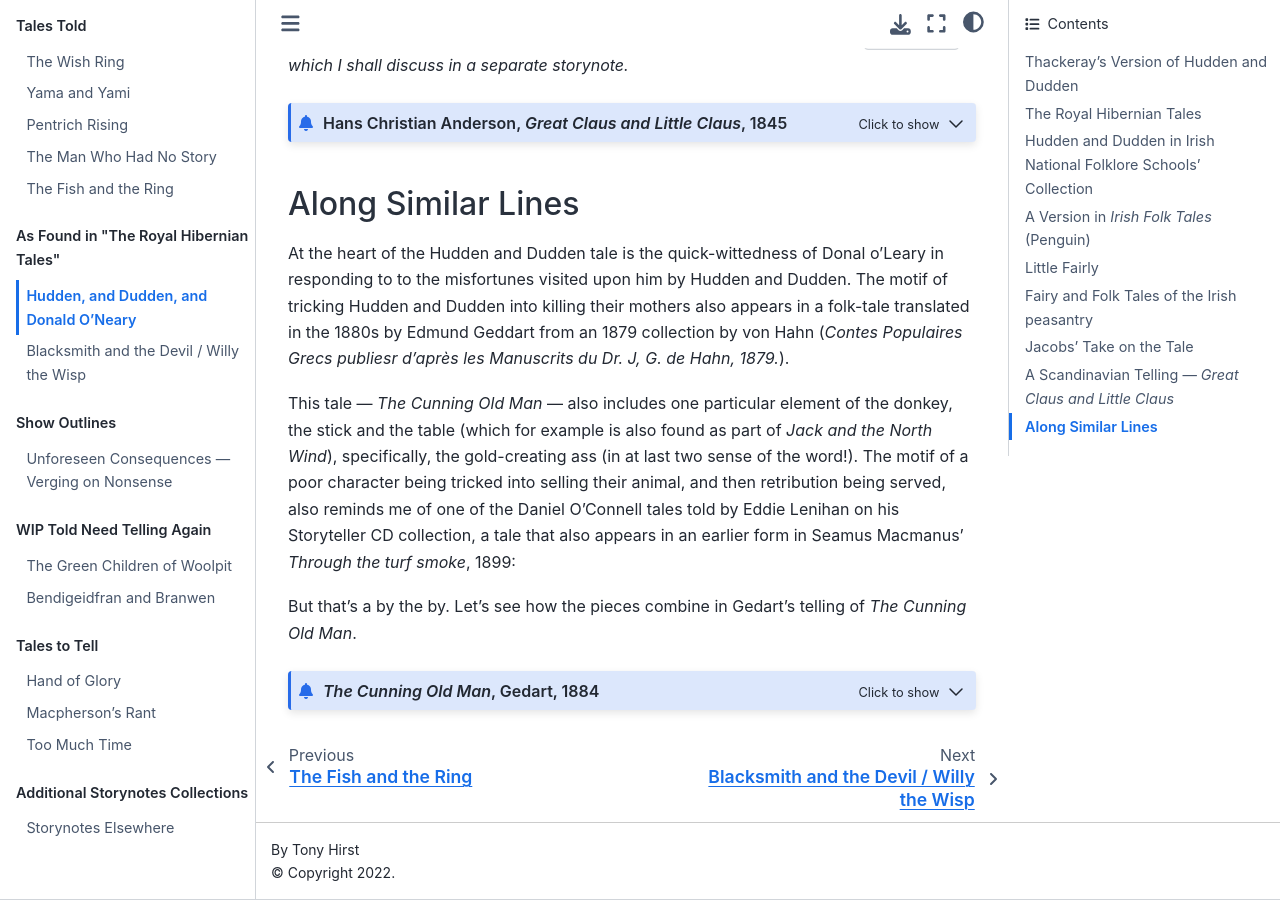
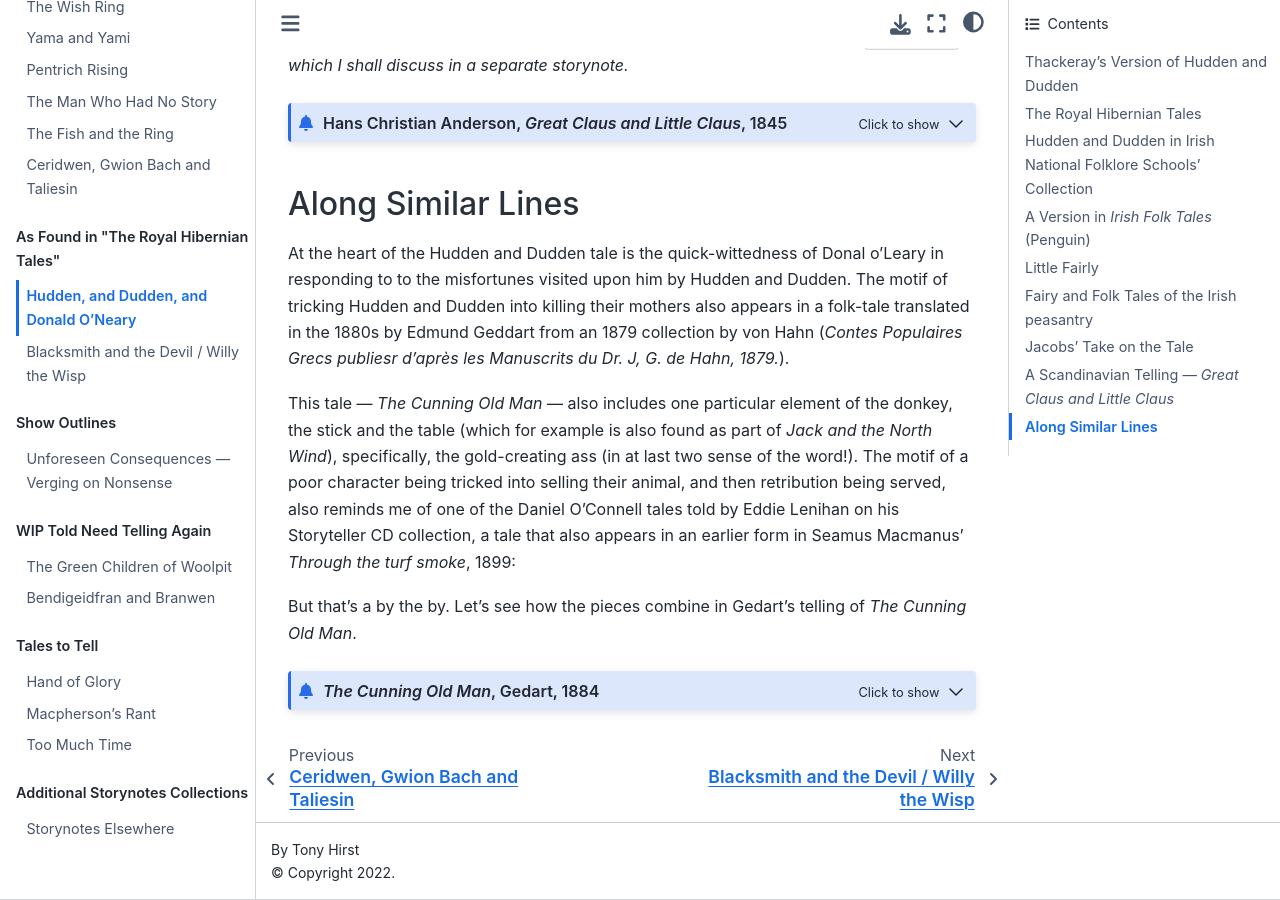
Before and after one commit to psychemedia/storytelling-notes, a Jupyter Book: the page built from hudden_dudden.md, in a window 1280 px wide and 900 px high, scrolled down 10537 px. Built offline with Jupyter Book 1.0.4 settings and Sphinx 7.4.7 and the Sphinx Book theme 1.1.4, drawn with Linux system fonts in a browser that asks for light colours.

Commit message:
Update _toc.yml

```diff
--- a/_toc.yml
+++ b/_toc.yml
@@ -8,6 +8,7 @@ parts:
   - file: pentrich/pentrich-rising
   - file: man-no-story
   - file: knight-york-fish-ring
+  - file: gwion-bach
 - caption: As Found in "The Royal Hibernian Tales"
   chapters:
   - file: hudden_dudden
```
